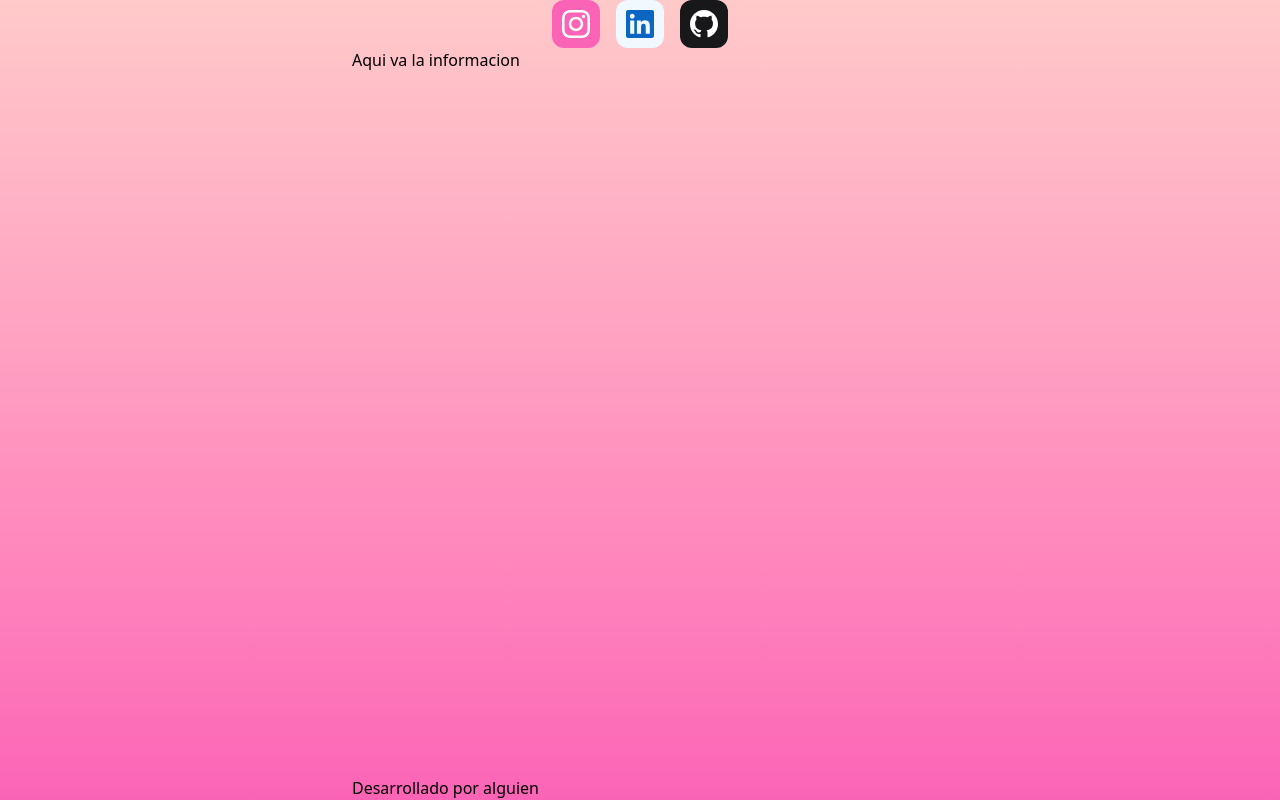
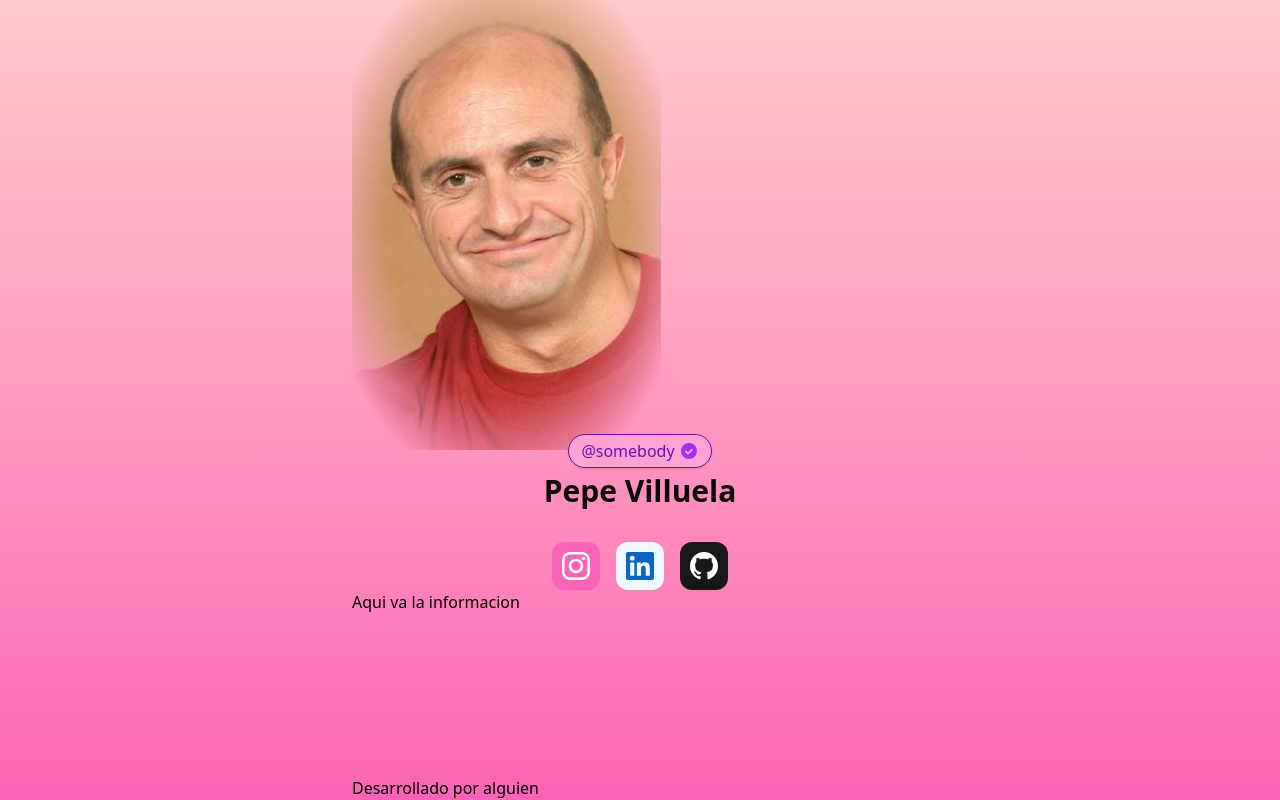
Before and after one commit to BryanGordon/web-links, a plain HTML site: page index.html in a window 1280 px wide. Drawn offline with nearby package versions, Linux system fonts and the light colour scheme.

Commit message:
Add styles

```diff
--- a/index.html
+++ b/index.html
@@ -6,9 +6,23 @@
   <title>Webs links</title>
   <script src="https://cdn.jsdelivr.net/npm/@tailwindcss/browser@4"></script>
 </head>
-<body class="bg-gradient-to-b from-red-200 to-pink-400 flex flex-col max-w-xl mx-auto border-black min-h-dvh">
+<body class="bg-gradient-to-b from-red-200 to-pink-400 flex flex-col max-w-xl mx-auto min-h-dvh">
 
   <header class="text-stone-950">
+   <img src="./assets/pepe.jpg" alt="Simplemente pepe Villuela" class="h-[450px] object-cover mask-radial-at-center mask-radial-from-55% mask-radial-to-85%">
+
+   <header class="flex flex-col justify-center items-center mb-8 -mt-4">
+    <span class="text-purple-800 text- px-3 py-1 border rounded-full flex items-center justify-center shadow-sm bg-pink-300/90 cursor-pointer z-10">
+      @somebody
+      <svg class="ml-1 size-5 inline" fill="#9E31F7" viewBox="0 0 20 20" aria-hidden="true">
+        <use xlink:href="./assets/sprites.svg#verified"></use>
+      </svg>
+    </span>
+
+    <h1 class="text-3xl font-bold leading-tight mt-1">
+      Pepe Villuela
+    </h1>
+   </header>
 
     <section class="flex gap-4 justify-center">
     <a class="bg-pink-400 p-2 flex size-12 items-center justify-center rounded-xl hover:scale-105 transition-transform" href="https://instagram.com" target="_blank" aria-label="Instagram" title="Ir a Instagram">
```
